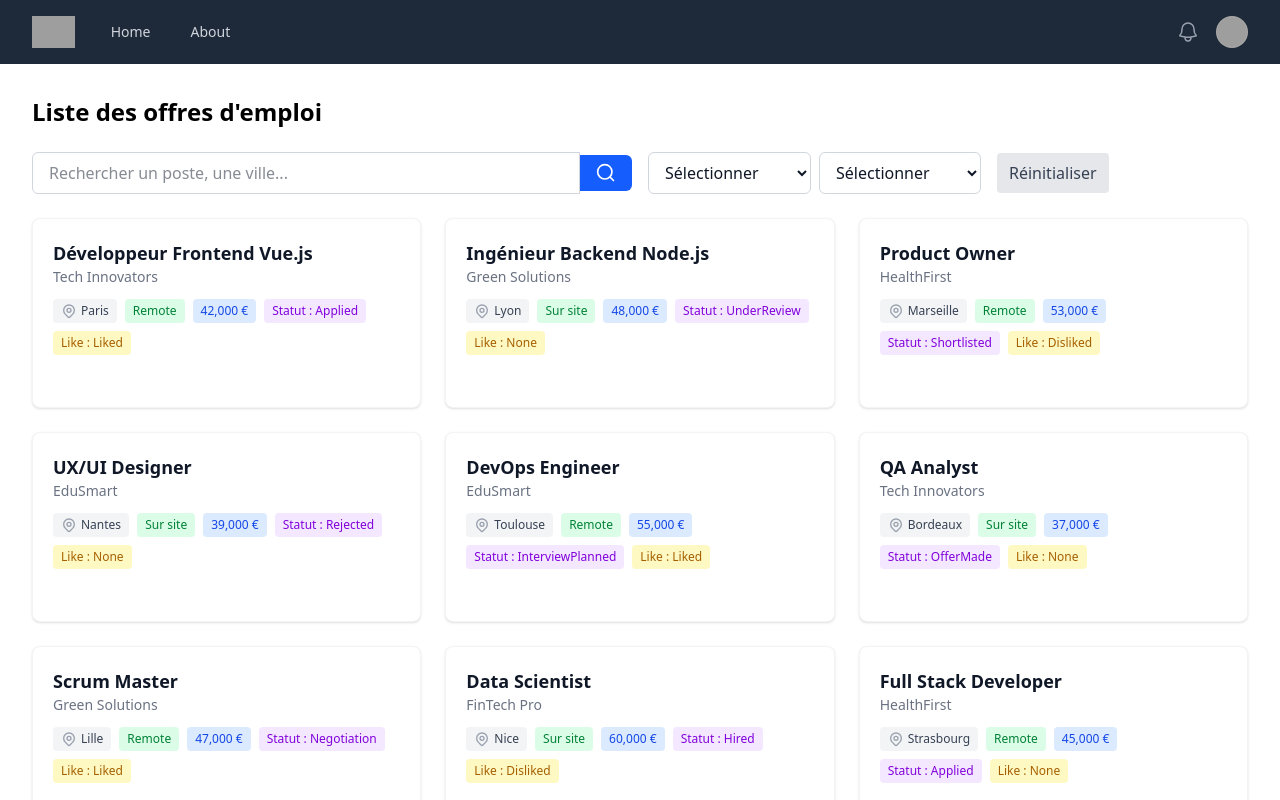
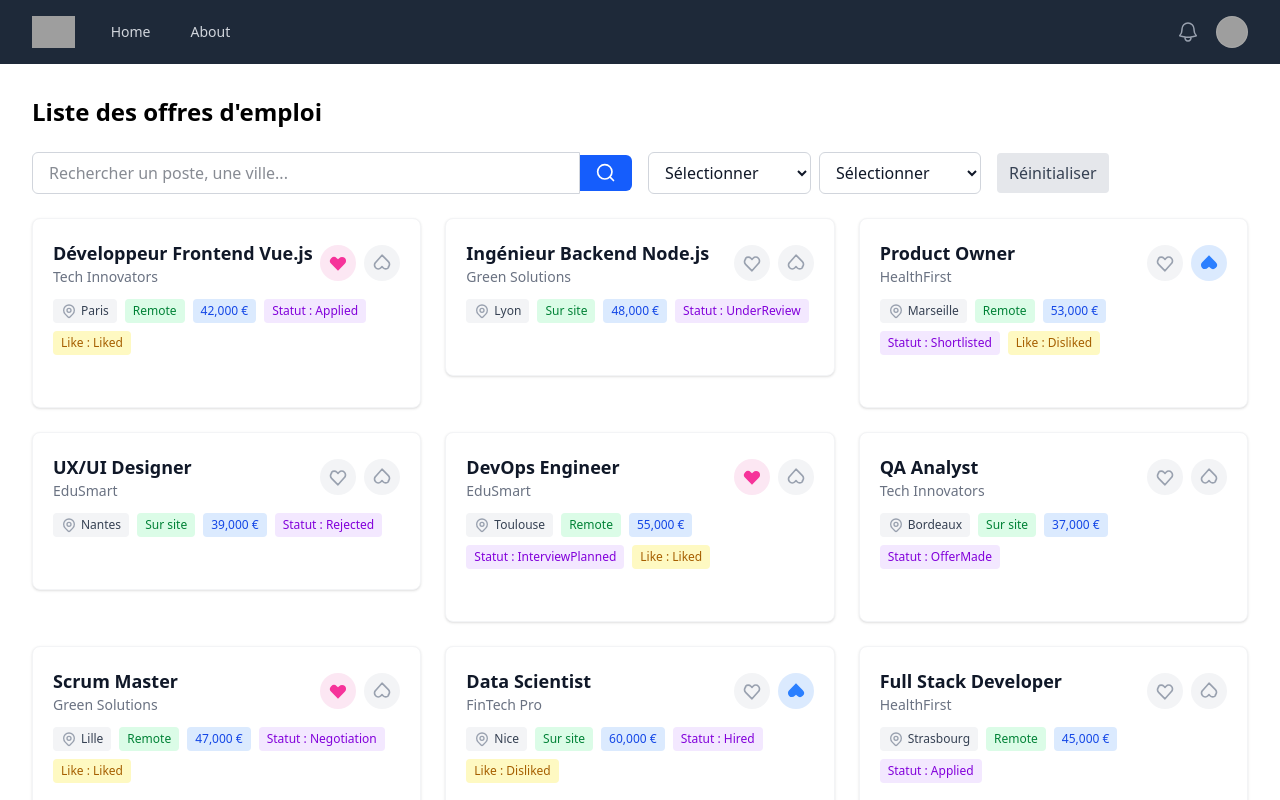
Before and after one commit to davidlefrancq/demo-vue-js, a Vue app: page /jobs in a window 1280 px wide. Shown: the top 800 px of the page. Built offline with nearby package versions, Linux system fonts and the light colour scheme; grey boxes are pictures that could not be loaded; the HTML template or start-up script is replaced by a standard one.

Commit message:
feat: add Like and Dislike buttons to JobCard component

```diff
--- a/src/components/JobCard.vue
+++ b/src/components/JobCard.vue
@@ -7,6 +7,10 @@
           <h3 class="text-lg font-semibold text-gray-900">{{ job.title }}</h3>
           <p class="text-sm text-gray-500">{{ company?.name }}</p>
         </div>
+      </div>
+      <div class="flex gap-2">
+        <LikeButton :model-value="likeState === 'Liked'" @update:model-value="onLike" @click.stop />
+        <DislikeButton :model-value="likeState === 'Disliked'" @update:model-value="onDislike" @click.stop />
       </div>
       <slot name="actions"></slot>
     </div>
@@ -28,8 +32,8 @@
       <span v-if="job.status" class="inline-block bg-purple-100 text-purple-700 px-2 py-1 rounded text-xs">
         Statut : {{ job.status }}
       </span>
-      <span v-if="job.like" class="inline-block bg-yellow-100 text-yellow-700 px-2 py-1 rounded text-xs">
-        Like : {{ job.like }}
+      <span v-if="likeState !== 'None'" class="inline-block bg-yellow-100 text-yellow-700 px-2 py-1 rounded text-xs">
+        Like : {{ likeState }}
       </span>
     </div>
     <div class="text-gray-700 text-sm line-clamp-3">
@@ -42,12 +46,34 @@
 </template>
 
 <script setup lang="ts">
-import type { JobType } from '@/models/Job.schema'
+import { ref, watch } from 'vue';
+import LikeButton from './LikeButton.vue';
+import DislikeButton from './DislikeButton.vue';
+import type { JobType } from '@/models/Job.schema';
 import type { CompanyType } from '@/models/Company.schema';
+import { JobLikeState } from '@/models/JobLikeState';
+import { JobsService } from '@/services/JobsService';
 
-defineProps<{
-  job: JobType
-  company?: CompanyType | null
-  companyLogo?: string
-}>()
+const props = defineProps<{
+  job: JobType;
+  company?: CompanyType | null;
+  companyLogo?: string;
+}>();
+
+const likeState = ref<JobLikeState>(props.job.like);
+const jobsService = JobsService.getInstance();
+
+watch(() => props.job.like, (val) => {
+  likeState.value = val;
+});
+
+function onLike(val: boolean) {
+  likeState.value = val ? JobLikeState.Liked : JobLikeState.None;
+  jobsService.setLike(props.job.id, likeState.value);
+}
+
+function onDislike(val: boolean) {
+  likeState.value = val ? JobLikeState.Disliked : JobLikeState.None;
+  jobsService.setLike(props.job.id, likeState.value);
+}
 </script>
```
